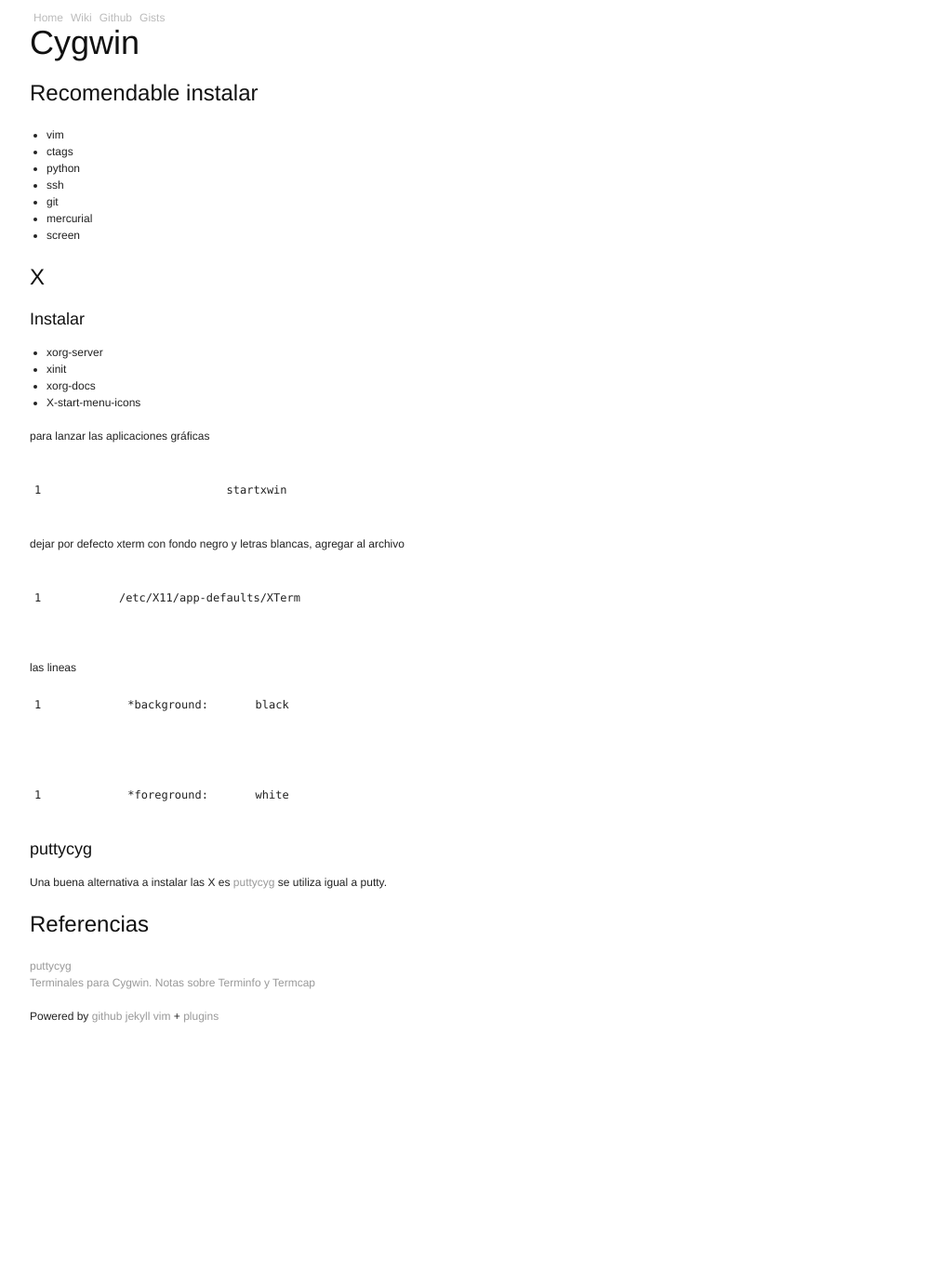
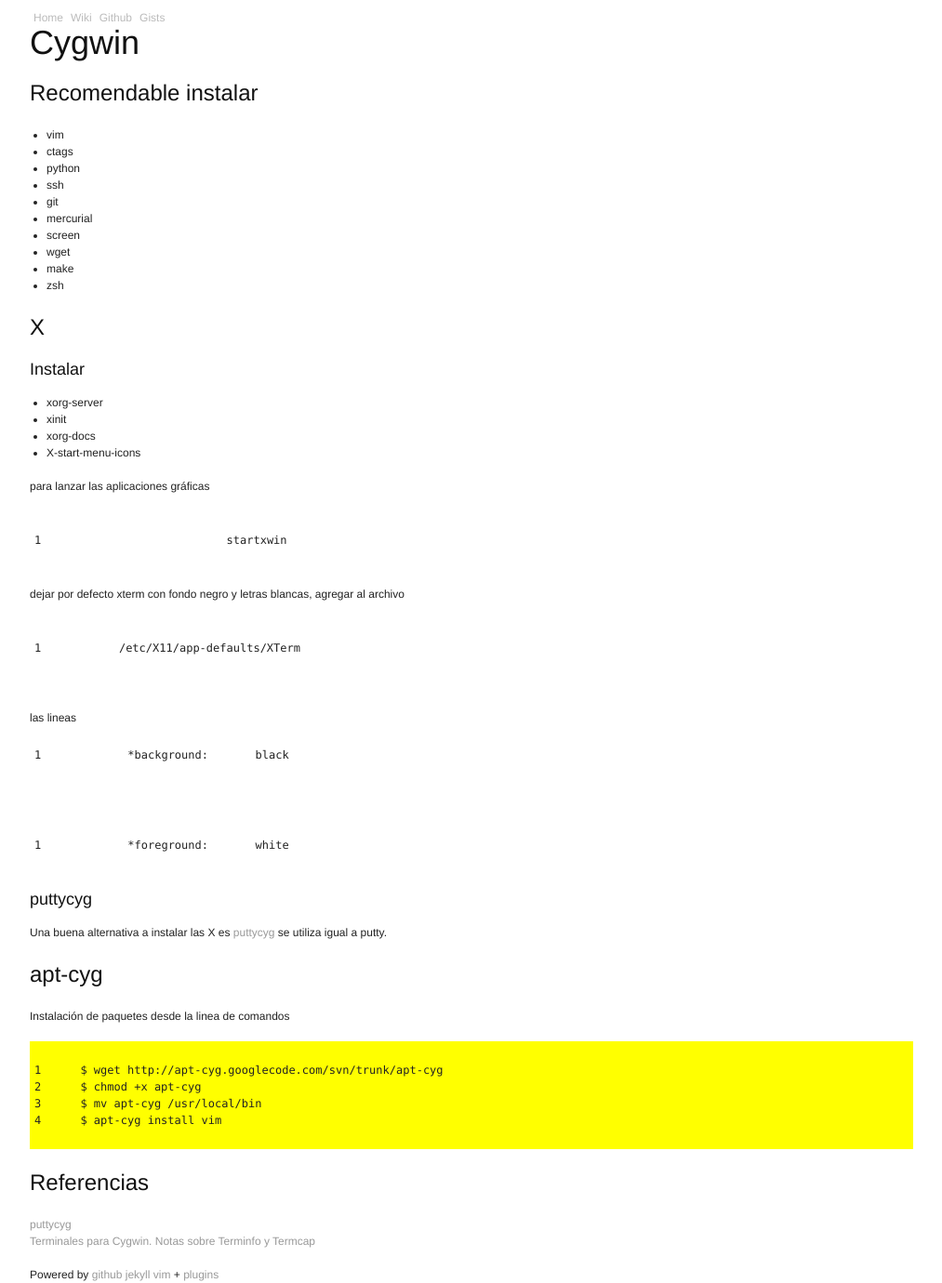
Before and after one commit to juanpabloaj/juanpabloaj.github.com, a Jekyll site: the page built from wiki/cygwin.md, in a window 1280 px wide. Shown: the whole page at 93% size, without its empty margins (133-1146 px from the left). Built offline with Jekyll 4.4.1, drawn with Linux system fonts in a browser that asks for light colours; Markdown is read by kramdown in place of the engine named in the settings; before the commit the page ends 1102 px from its top, so only the background shows below that.

Commit message:
cygwin : apt-cyg

```diff
--- a/_includes/gitDiffStat.markdown
+++ b/_includes/gitDiffStat.markdown
@@ -1,2 +1 @@
- ...-31-mono10-y-ironpython-en-ubuntu-1010.markdown |   57 ++++++++++++++++++++
- wiki/vim/vimPlugins.md                             |    2 +-
+ wiki/cygwin.md                 |   13 +++++++++++++
--- a/wiki/cygwin.md
+++ b/wiki/cygwin.md
@@ -4,6 +4,7 @@ title : Cygwin
 ---
 {:enlaces: .enlaceGris }
 ## Recomendable instalar
+
 * vim
 * ctags
 * python
@@ -11,6 +12,9 @@ title : Cygwin
 * git
 * mercurial
 * screen
+* wget
+* make
+* zsh
 
 ## X
 
@@ -34,6 +38,15 @@ las lineas
 Una buena alternativa a instalar las X es [puttycyg](http://code.google.com/p/puttycyg/) se utiliza igual a putty.
 {:enlaces}
 
+## apt-cyg
+
+Instalación de paquetes desde la linea de comandos
+
+	$ wget http://apt-cyg.googlecode.com/svn/trunk/apt-cyg
+	$ chmod +x apt-cyg
+	$ mv apt-cyg /usr/local/bin
+	$ apt-cyg install vim
+
 ## Referencias
 
 [puttycyg](http://code.google.com/p/puttycyg/)
```
